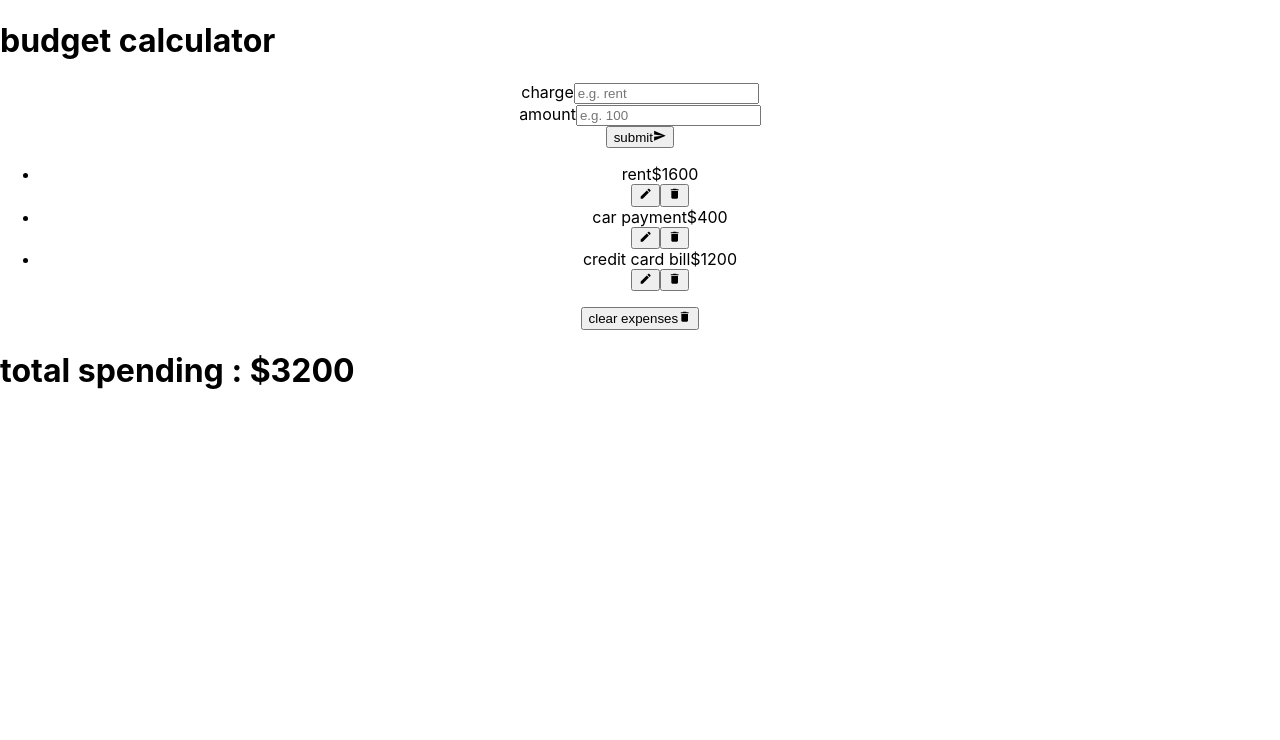
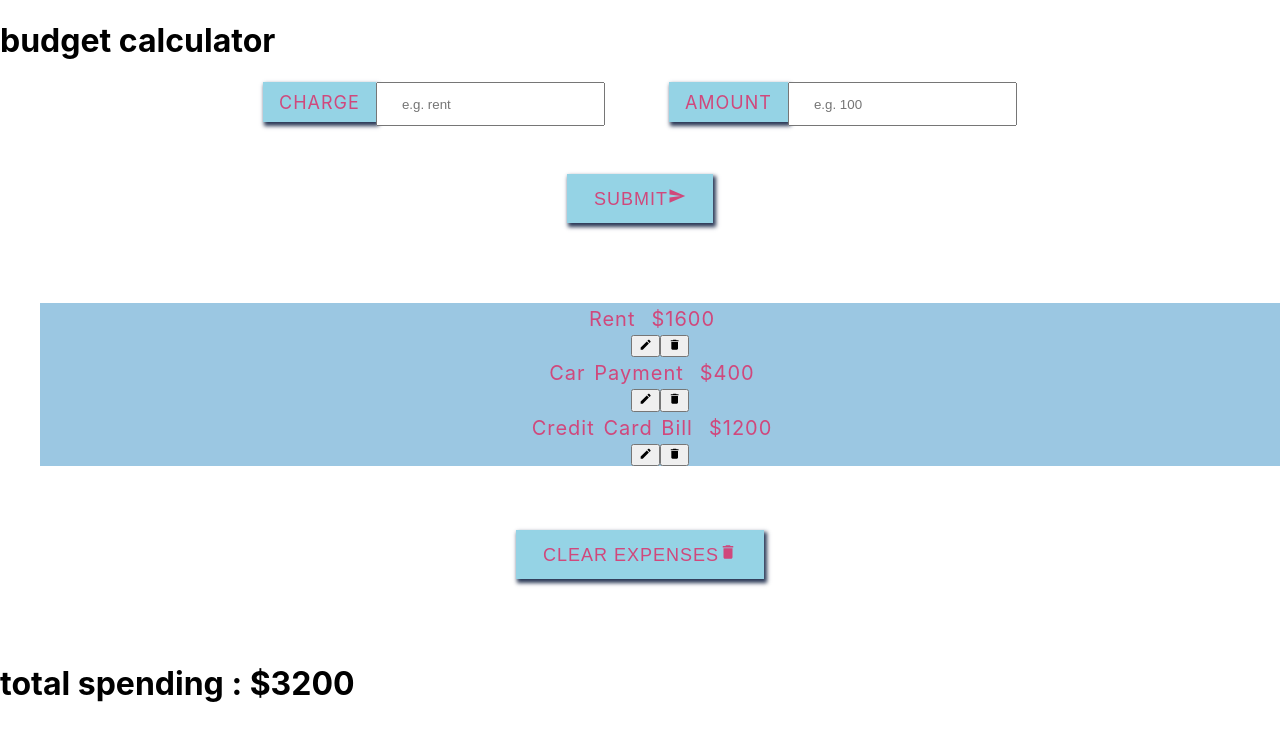
Before and after one commit to pratiga/budget-calculater, a React (Create React App) app: page / in a window 1280 px wide. Shown: the top 740 px of the page. Built offline with nearby package versions, Linux system fonts and the light colour scheme.

Commit message:
add style
Signed-off-by: pratiga <gaitrisanu2468@gmail.com>

```diff
--- a/src/App.css
+++ b/src/App.css
@@ -1,16 +1,5 @@
 .App {
   text-align: center;
-}
-
-.App-logo {
-  height: 40vmin;
-  pointer-events: none;
-}
-
-@media (prefers-reduced-motion: no-preference) {
-  .App-logo {
-    animation: App-logo-spin infinite 20s linear;
-  }
 }
 
 .App-header {
@@ -24,15 +13,96 @@
   color: white;
 }
 
-.App-link {
-  color: #61dafb;
+.alert {
+  padding: 0.75 rem 1.25rem;
+  color: var(--mainWhite);
+  text-align: center;
+  text-transform: capitalize;
 }
+.alert-danger {
+  background: red;
+}
+.alert-success {
+  background: green;
+}
+.title{
+ text-align: center;
+ font-size: 40px;
+ text-transform: uppercase;
+ font-weight: 500;
+ letter-spacing: 1px;
+ margin: 3rem 0;
+ color: rgb(208, 72, 124);
+}
+.form-center{
+  display: flex;
+  justify-content: center;
+  gap: 4rem;
+}
+.form-control{
+  padding: 0.8rem 1.5rem;
+}
+label{
+  font-size: large;
+  text-transform: uppercase;
+  letter-spacing: 1px;
+  color: rgb(208, 72, 124);
+  background-color: rgb(149, 211, 229);
+  padding: 0.6rem 1rem;
+  box-shadow: 2px 3px 4px 1px #2b3957;
+}
+.btn{
+  padding: 0.8rem 1.7rem;
+  margin-top: 3rem;
+  margin-bottom: 4rem;
+  font-size: large;
+  letter-spacing: 1px;
+  text-transform: uppercase;
+  color: rgb(208, 72, 124);
+  background-color: rgb(149, 211, 229);
+  box-shadow: 2px 3px 4px 1px #2b3957;
+  border: none;
+}
+.btn:hover{
+  cursor: pointer;
+  background: #8ae2e8;
+  color: rgb(96, 23, 80);
+}
+li{
+  list-style-type: none;
 
-@keyframes App-logo-spin {
-  from {
-    transform: rotate(0deg);
-  }
-  to {
-    transform: rotate(360deg);
-  }
 }
+.row{
+  display: flex;
+  justify-content: center;
+  margin: 0rem 7rem 0 5rem;
+
+}
+.item{
+  background-color: rgb(155, 199, 226);
+  color:rgb(208, 72, 124);
+  width: 100%;
+  text-align: center;
+}
+.info{
+  font-size: 20px;
+  letter-spacing: 1px;
+  word-spacing: 2px;
+  padding: 4px;
+  text-transform: capitalize;
+}
+.expense{
+  margin-right: 1rem;
+}
+.amount{
+  margin-right: 1rem;
+}
+.spending{
+  display: flex;
+  justify-content: center;
+  color: rgb(208, 72, 124);
+  font-size: large;
+  text-transform: capitalize;
+  font-weight: 500;
+  letter-spacing: 1px;
+}
```
